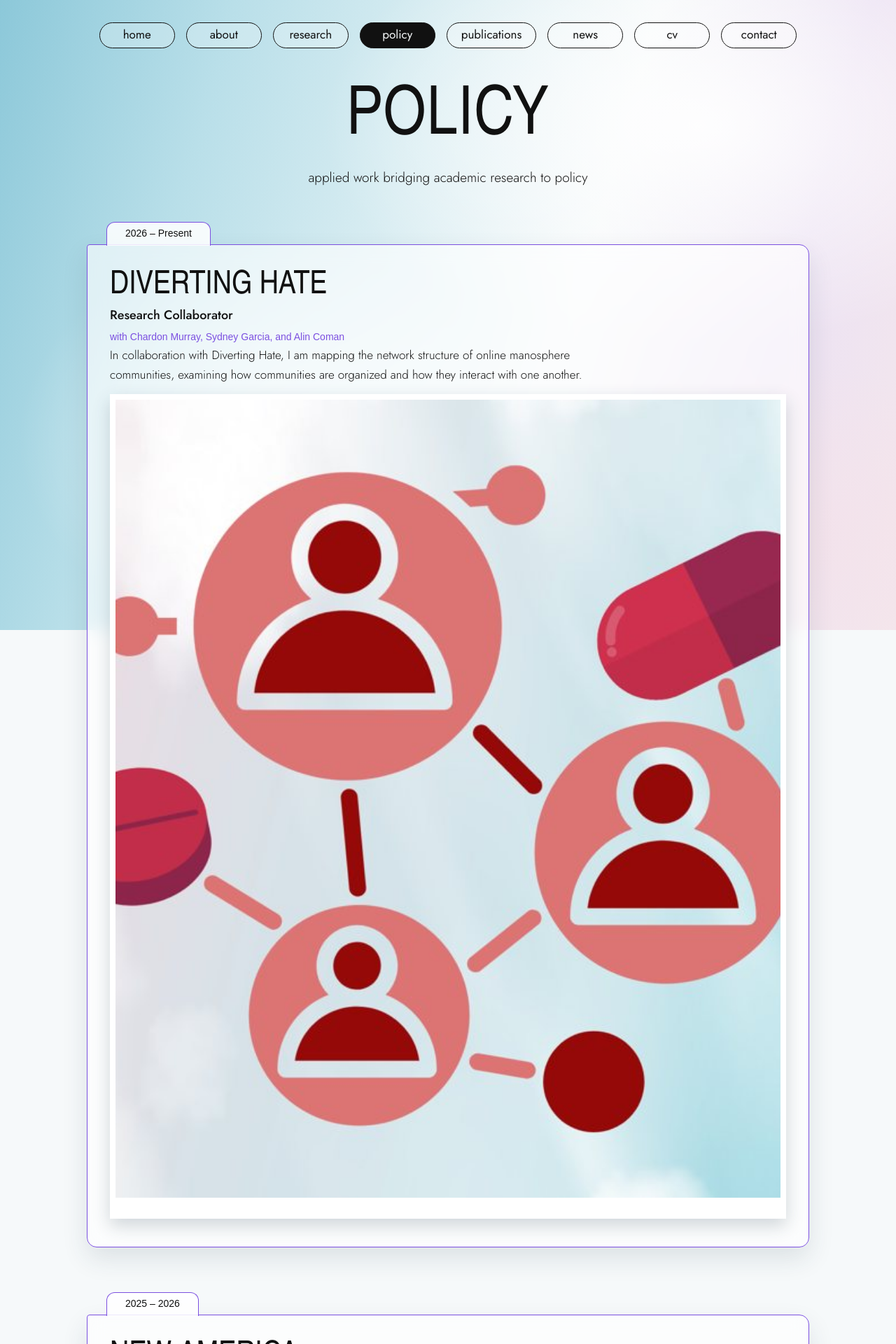
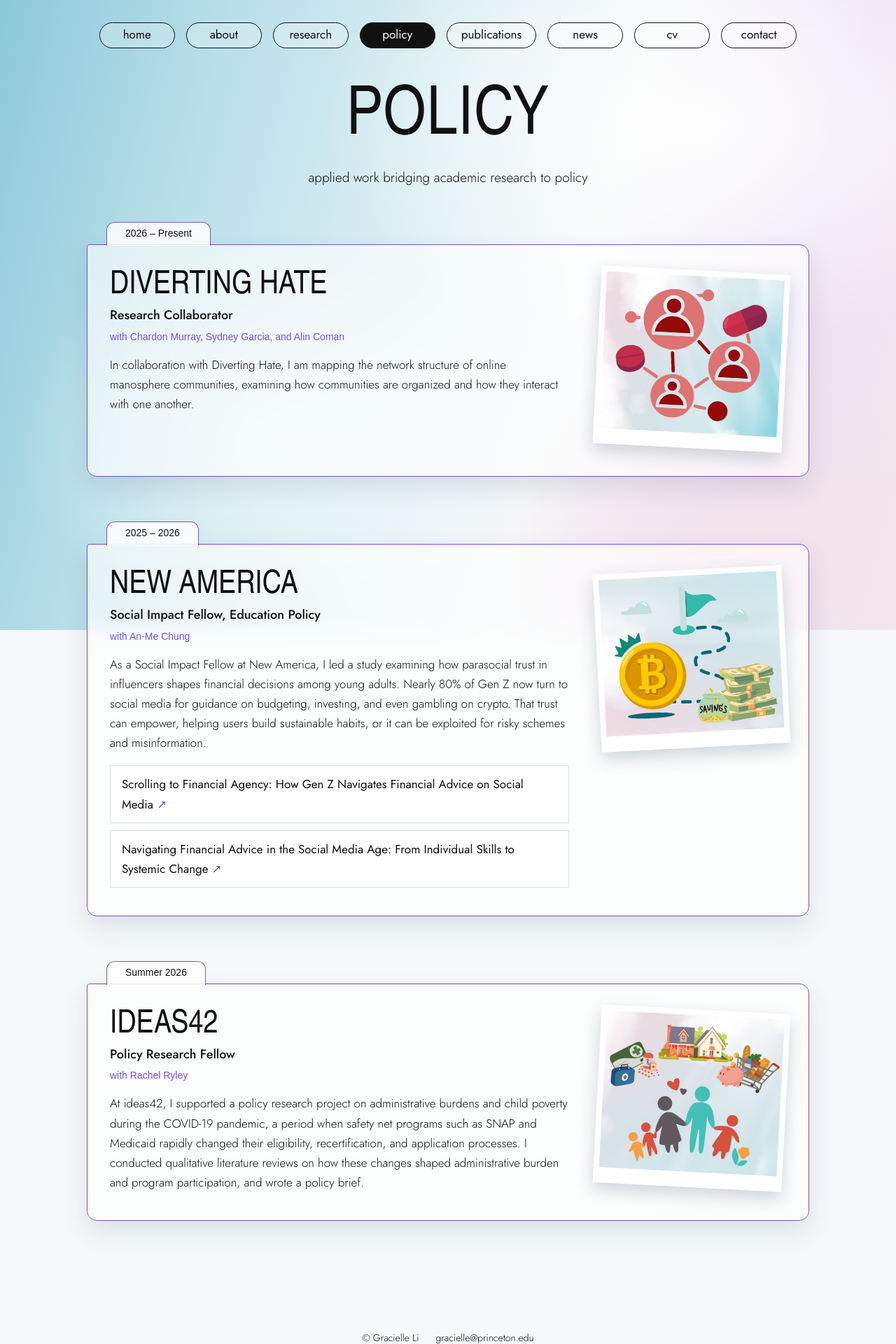
Before and after one commit to gracielleli/gracielleli.github.io, a Jekyll site: the page built from policy.html, in a window 1280 px wide. Shown: the top 1920 px of the page at 70% size. Built offline with Jekyll 4.4.1, drawn with Linux system fonts in a browser that asks for light colours; some web fonts are replaced.

Commit message:
Add files via upload

```diff
--- a/assets/css/style.css
+++ b/assets/css/style.css
@@ -336,6 +336,17 @@ h1, h2, h3 { font-weight: 400; margin: 0; text-wrap: balance; }
 .policy-role { margin: 0; font-weight: 500; font-size: 18px; }
 .policy-head .with { font-family: var(--hand); font-size: 14px; color: var(--violet); margin: 0; }
 .policy-text { margin: 0; max-width: 70ch; }
+.policy-main { display: grid; gap: 14px; min-width: 0; align-content: start; }
+.policy-body.has-art { grid-template-columns: minmax(0, 1fr) minmax(190px, 270px); column-gap: 40px; align-items: start; }
+.policy-art { padding: 8px 8px 22px; transform: rotate(3deg); transition: transform .25s ease; }
+.policy-list .folder:nth-child(even) .policy-art { transform: rotate(-3deg); }
+.policy-art img { aspect-ratio: auto; }
+.policy-list .folder .policy-art:hover { transform: rotate(0deg) scale(1.03); }
+@media (max-width: 760px) {
+  .policy-body.has-art { grid-template-columns: 1fr; row-gap: 24px; }
+  .policy-art { width: min(240px, 70%); justify-self: center; order: -1; }
+}
+@media (prefers-reduced-motion: reduce) { .policy-art { transition: none; } }
 .policy-links { list-style: none; padding: 0; margin: 4px 0 0; display: grid; gap: 10px; }
 .policy-links a {
   display: block;
```
